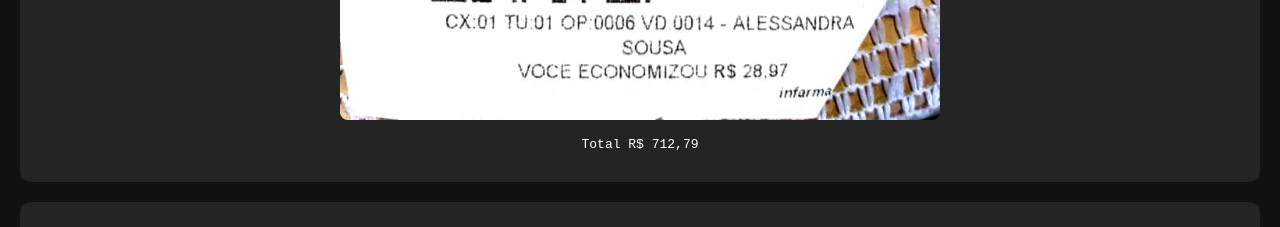
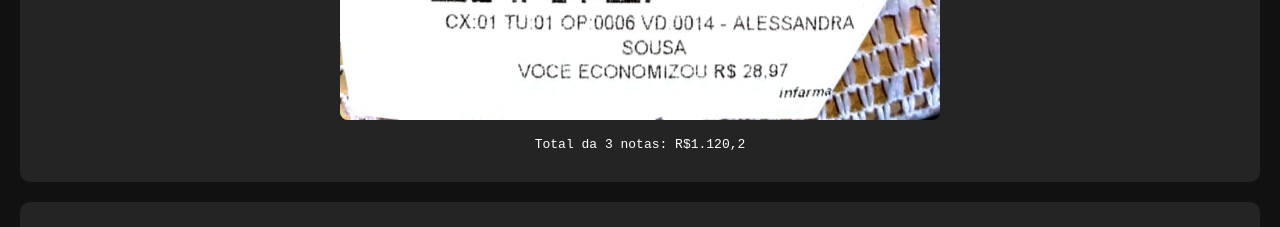
Before and after one commit to Gustavo5512/Notaszulmira, a plain HTML site: page remedios_2025.html in a window 1280 px wide. Shown: the part 3620-3847 px from the top of the page. Drawn offline with Linux system fonts and the light colour scheme.

Commit message:
Update remedios_2025.html

```diff
--- a/remedios_2025.html
+++ b/remedios_2025.html
@@ -20,7 +20,7 @@
     <img src="fotos remedios 2025\17.jpg" alt="Nota 15">
     <p>Nota 3 do mes de jundo</p>
     <img src="fotos remedios 2025\18.jpg" alt="Nota 15">
-     <p>Total R$ 712,79</p>
+     <p>Total da 3 notas: R$1.120,2</p>
   </div>
   <div class="nota">
 <p>Nota 16/05/2025:</p>
```
